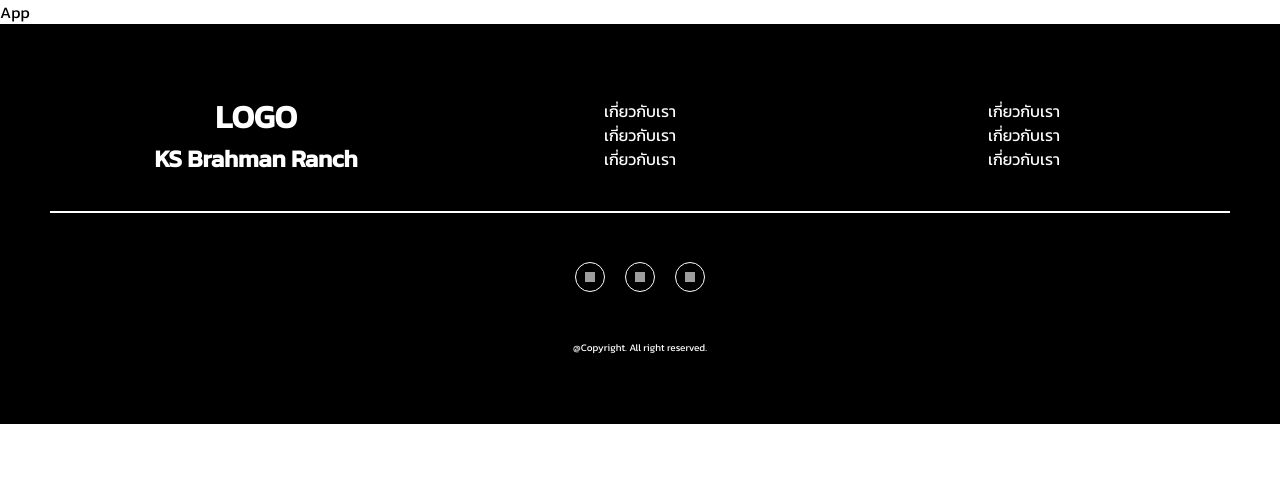
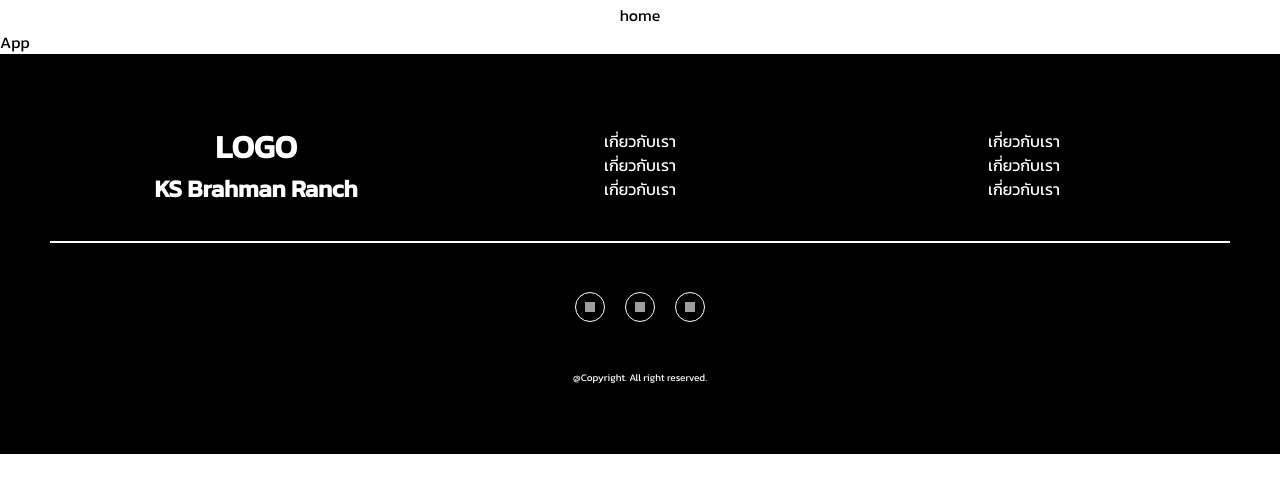
Before and after one commit to kanpizza1150/ks-brahman-ranch, a React (Create React App) app: page / in a window 1280 px wide. Shown: the top 492 px of the page. Built offline with nearby package versions, Linux system fonts and the light colour scheme; grey boxes are pictures that could not be loaded.

Commit message:
add Navigator bar

```diff
--- a/src/App.js
+++ b/src/App.js
@@ -1,11 +1,13 @@
 import { GlobalStyle } from './globalStyle'
 import Footer from './component/Footer'
 import Helmet from "./component/Helmet";
+import NavigatorBar from './component/NavigatorBar'
 const App = () => {
   return (
     <>
       <Helmet title='Home' />
       <GlobalStyle />
+      <NavigatorBar/>
       App
       <Footer />
     </>
--- /dev/null
+++ b/src/component/NavigatorBar/index.js
@@ -0,0 +1,10 @@
+import React from 'react'
+import {NavWrapper} from './styled'
+ const  NavigatorBar=() =>{
+    return (
+        <NavWrapper>
+            <list>home</list>
+        </NavWrapper>
+    )
+}
+export default NavigatorBar
--- /dev/null
+++ b/src/component/NavigatorBar/styled.js
@@ -0,0 +1,7 @@
+import styled from 'styled-components'
+import { setFlex } from '../../globalStyle'
+export const NavWrapper = styled.div`
+width:100vw;
+height:3rem;
+${setFlex()};
+`
--- a/src/globalStyle.js
+++ b/src/globalStyle.js
@@ -1,4 +1,4 @@
-import styled, { css, createGlobalStyle } from 'styled-components'
+import { css, createGlobalStyle } from 'styled-components'
 
 export const setColor = {
     primary: 'red',
```
